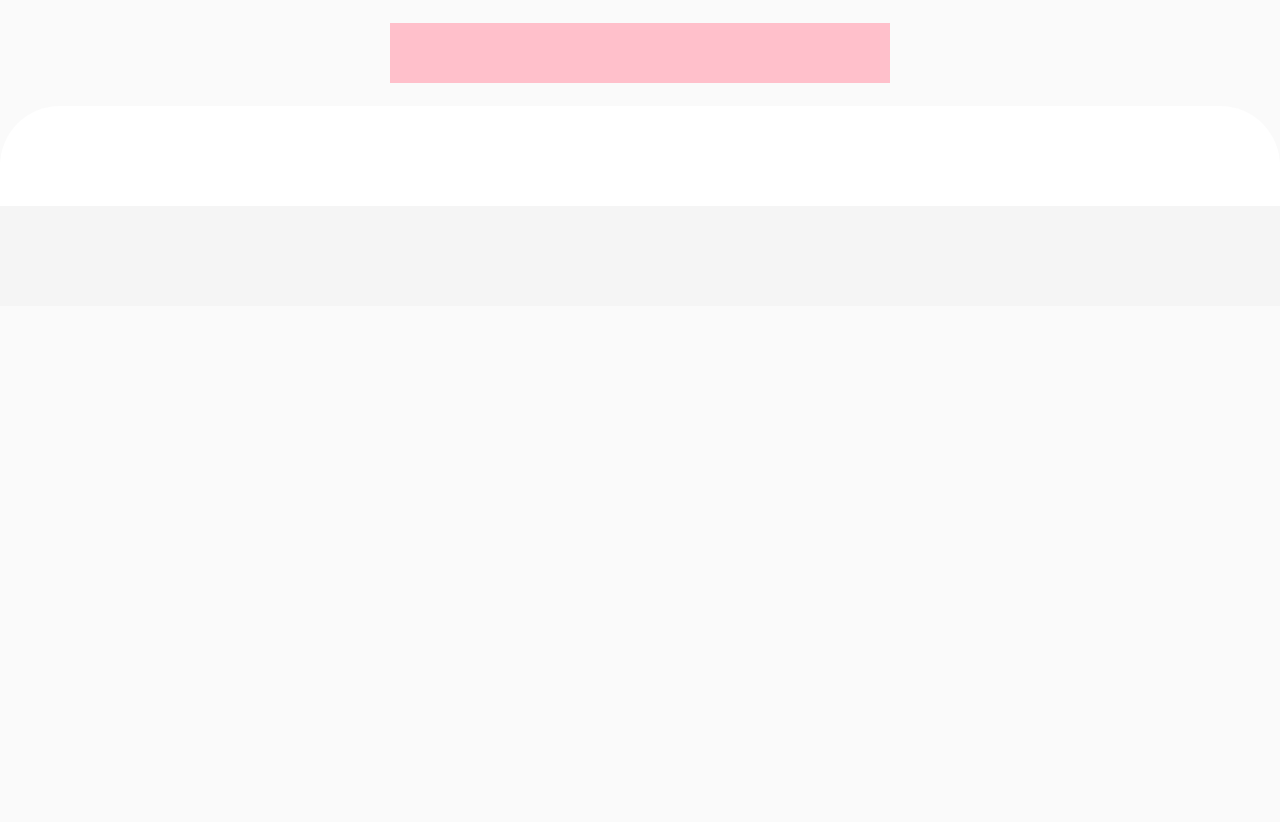
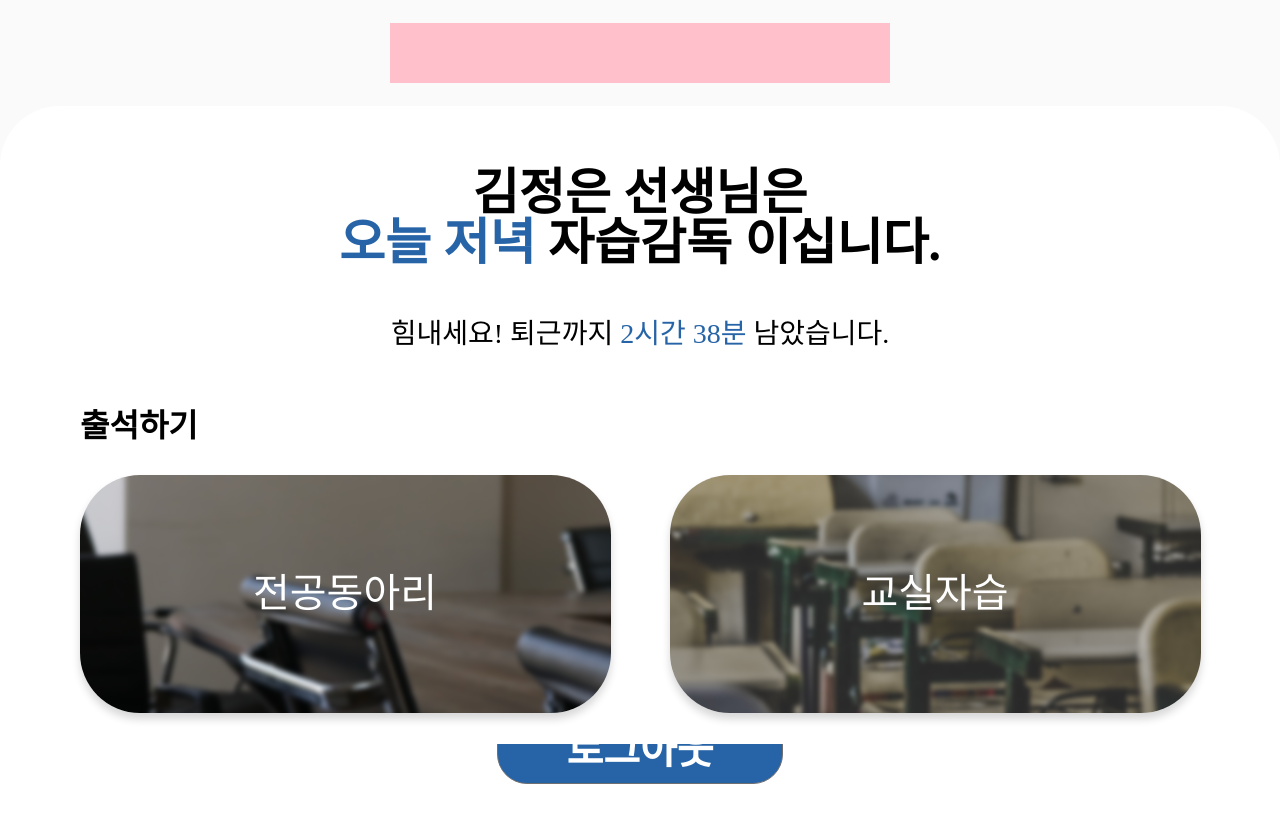
Before and after one commit to DSM-PICK/pick-client, a React app: page /main in a window 1280 px wide. Shown: the top 822 px of the page. Before the commit the page ends 800 px from the top, so only its background shows below. Built offline with nearby package versions, Linux system fonts and the light colour scheme.

Commit message:
[ADD] <Main.js> Main UI

```diff
--- a/src/component/Main/Main.js
+++ b/src/component/Main/Main.js
@@ -4,8 +4,12 @@ import * as S from './styles';
 import Header from '../Header/Header';
 import Body from '../Body/Body';
 import Footer from '../Footer/Footer';
+import AttendanceBody from '../Attendance/body/AttendanceBody';
+import { MAIN_ANCHOR_ITEMS } from '../Attendance/Constant';
 
 const Main = () => {
+	const anchorItems = MAIN_ANCHOR_ITEMS;
+
 	return (
 		<G.GlobalContainer>
 			<Header>
@@ -13,7 +17,25 @@ const Main = () => {
 					<S.MainHeaderLogo />
 				</S.MainHeader>
 			</Header>
-			<Body></Body>
+			<Body>
+				<S.MainBodyTopText>
+					<S.MainBodyTopWho>{'김정은'}</S.MainBodyTopWho> 선생님은 <br />
+					<S.MainBodyTopWhen>{'오늘 저녁'}</S.MainBodyTopWhen> 자습감독
+					이십니다.
+				</S.MainBodyTopText>
+				<S.MainBodyOffwork>
+					힘내세요! 퇴근까지
+					<S.MainBodyOffworkWhen>{' 2시간 38분'}</S.MainBodyOffworkWhen>{' '}
+					남았습니다.
+				</S.MainBodyOffwork>
+				<S.MainBodyBox>
+					<S.MainBodyBoxText>출석하기</S.MainBodyBoxText>
+					<AttendanceBody anchorItems={anchorItems} />
+				</S.MainBodyBox>
+				<S.MainBodyLogoutLayout>
+					<S.MainBodyLogoutButton>로그아웃</S.MainBodyLogoutButton>
+				</S.MainBodyLogoutLayout>
+			</Body>
 			<Footer></Footer>
 		</G.GlobalContainer>
 	);
--- a/src/component/Main/styles.js
+++ b/src/component/Main/styles.js
@@ -13,3 +13,74 @@ export const MainHeaderLogo = styled.div`
 	height: 60px;
 	background: pink;
 `;
+
+export const MainBodyTopText = styled.div`
+	height: 120px;
+	margin-top: 12px;
+	font-size: 50px;
+	font-weight: bold;
+	text-align: center;
+`;
+
+export const MainBodyTopWho = styled.span``;
+
+export const MainBodyTopWhen = styled.span`
+	color: #2764a7;
+`;
+
+export const MainBodyOffwork = styled.div`
+	height: 30px;
+	margin: 32px 0 60px 0;
+	font-size: 28px;
+	text-align: center;
+`;
+
+export const MainBodyOffworkWhen = styled.span`
+	color: #2764a7;
+`;
+
+export const MainBodyBox = styled.div`
+	position: relative;
+	width: 100%;
+	height: 300px;
+
+	& > div {
+		display: flex;
+		padding: 0;
+		border: none;
+		flex-direction: row;
+		align-items: center;
+		justify-content: space-around;
+	}
+
+	& > div > a {
+		width: 45%;
+	}
+`;
+
+export const MainBodyBoxText = styled.p`
+	height: 34px;
+	margin-left: 30px;
+	font-size: 32px;
+	font-weight: bold;
+`;
+
+export const MainBodyLogoutLayout = styled.div`
+	display: flex;
+	width: 100%;
+	height: 74px;
+	margin-top: auto;
+	align-items: center;
+	justify-content: center;
+`;
+
+export const MainBodyLogoutButton = styled.button`
+	width: 286px;
+	height: 74px;
+	background: #2764a7;
+	font-size: 40px;
+	font-weight: bold;
+	color: white;
+	border: 1px solid #707070;
+	border-radius: 30px;
+`;
```
